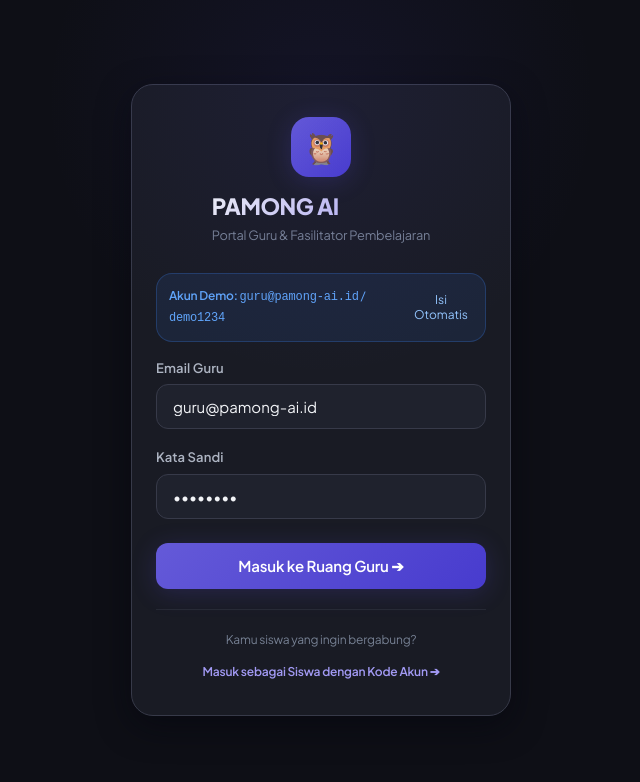
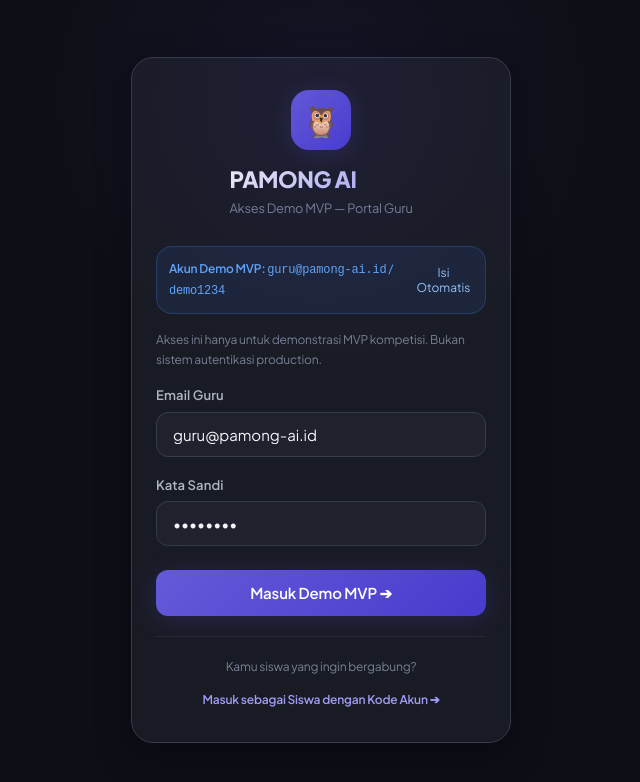
Before and after one commit to GhazyUrbayani/pamong-ai, a Next.js app: page /guru/login in a window 1280 px wide. Shown: the top 782 px of the page, without its empty margins (319-959 px from the left). Built offline with nearby package versions, Linux system fonts and the light colour scheme.

Commit message:
ui: label teacher login as MVP demo only

```diff
--- a/app/guru/login/page.tsx
+++ b/app/guru/login/page.tsx
@@ -56,7 +56,7 @@ export default function GuruLoginPage() {
           <div className="login-logo-icon">🦉</div>
           <div>
             <h1>PAMONG AI</h1>
-            <p>Portal Guru & Fasilitator Pembelajaran</p>
+            <p>Akses Demo MVP — Portal Guru</p>
           </div>
         </div>
 
@@ -70,7 +70,7 @@ export default function GuruLoginPage() {
         >
           <div className="flex items-center justify-between">
             <div>
-              <span className="font-semibold">Akun Demo: </span>
+              <span className="font-semibold">Akun Demo MVP: </span>
               <code>guru@pamong-ai.id</code> / <code>demo1234</code>
             </div>
             <button
@@ -99,6 +99,10 @@ export default function GuruLoginPage() {
             {error}
           </div>
         )}
+
+        <p className="text-xs text-muted mb-4">
+          Akses ini hanya untuk demonstrasi MVP kompetisi. Bukan sistem autentikasi production.
+        </p>
 
         <form onSubmit={handleLogin}>
           <div className="field">
@@ -144,7 +148,7 @@ export default function GuruLoginPage() {
                   <span>Memverifikasi...</span>
                 </div>
               ) : (
-                'Masuk ke Ruang Guru ➔'
+                'Masuk Demo MVP ➔'
               )}
             </button>
           </div>
```
